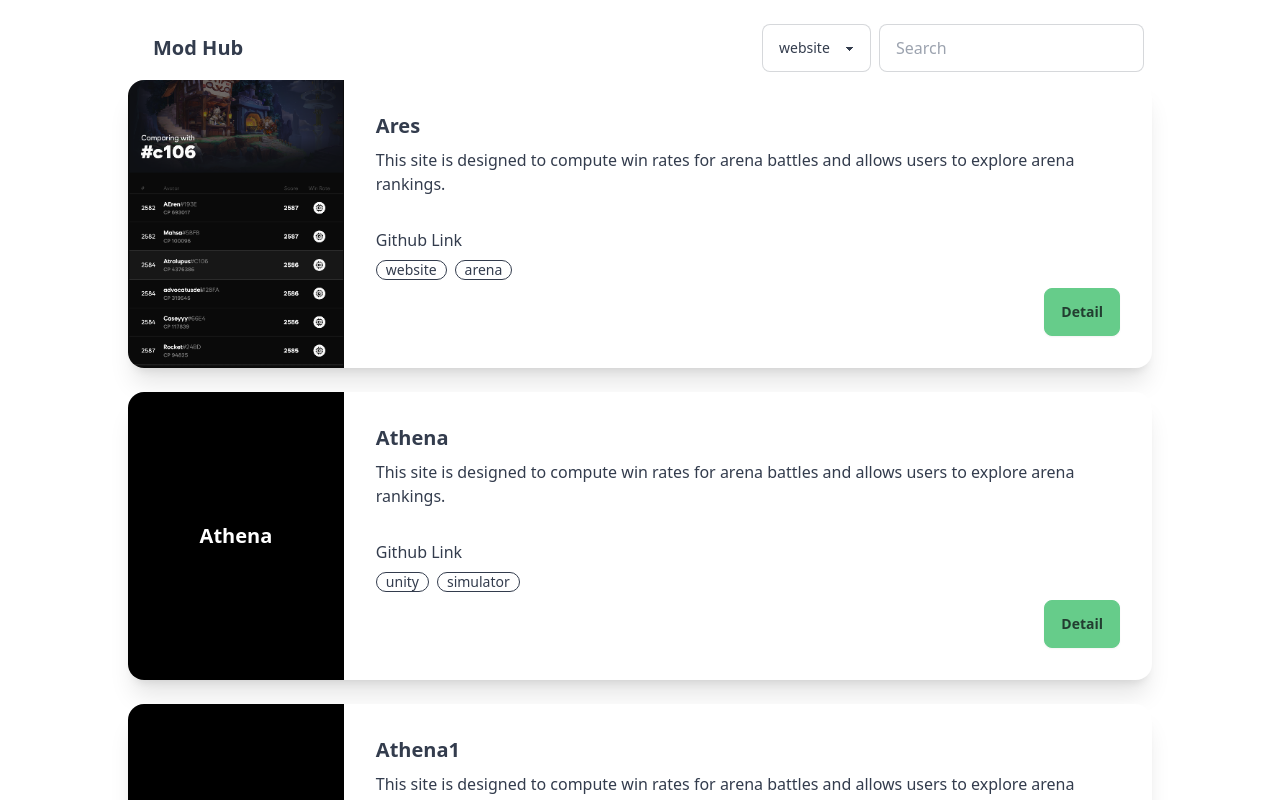
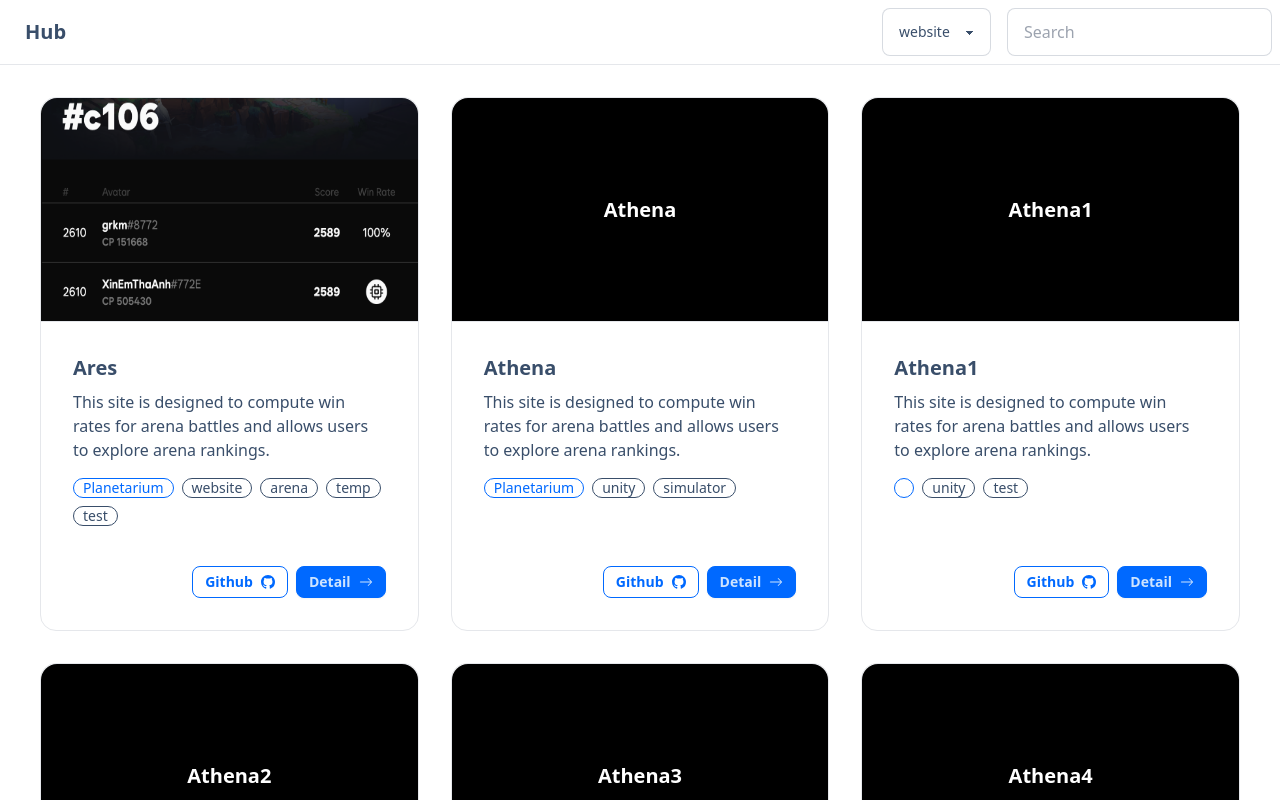
Before and after one commit to planetarium/hub, a Next.js app: page / in a window 1280 px wide. Shown: the top 800 px of the page. Built offline with nearby package versions, Linux system fonts and the light colour scheme.

Commit message:
Refactor design

```diff
--- a/data/mods/planetarium.ares.json
+++ b/data/mods/planetarium.ares.json
@@ -1,11 +1,15 @@
 {
     "id": "planetarium.ares",
     "title": "Ares",
+    "developer": "Planetarium",
+    "siteLink": "https://ares.nine-chronicles.dev",
     "summary": "This site is designed to compute win rates for arena battles and allows users to explore arena rankings.",
     "githubLink": "https://github.com/planetarium/arena-win-rate-calculator",
     "thumbnailExists": true,
     "tags": [
         "website",
-        "arena"
+        "arena",
+        "temp",
+        "test"
     ]
 }
--- a/data/mods/planetarium.athena.json
+++ b/data/mods/planetarium.athena.json
@@ -1,6 +1,7 @@
 {
     "id": "planetarium.athena",
     "title": "Athena",
+    "developer": "Planetarium",
     "summary": "This site is designed to compute win rates for arena battles and allows users to explore arena rankings.",
     "githubLink": "https://github.com/planetarium/NineChronicles.Mods",
     "thumbnailExists": false,
--- a/data/mods/planetarium.athena6.json
+++ /dev/null
@@ -1,8 +0,0 @@
-{
-    "id": "planetarium.athena6",
-    "title": "athena6",
-    "summary": "This site is designed to compute win rates for arena battles and allows users to explore arena rankings.",
-    "githubLink": "https://github.com/planetarium/NineChronicles.Mods",
-    "thumbnailExists": false,
-    "tags": []
-}
--- a/data/mods/planetarium.athena7.json
+++ /dev/null
@@ -1,8 +0,0 @@
-{
-    "id": "planetarium.athena7",
-    "title": "athena7",
-    "summary": "This site is designed to compute win rates for arena battles and allows users to explore arena rankings.",
-    "githubLink": "https://github.com/planetarium/NineChronicles.Mods",
-    "thumbnailExists": false,
-    "tags": []
-}
--- a/package.json
+++ b/package.json
@@ -12,6 +12,7 @@
     "next": "14.2.2",
     "react": "^18",
     "react-dom": "^18",
+    "react-icons": "^5.1.0",
     "react-markdown": "^9.0.1",
     "remark-gfm": "^4.0.0",
     "swr": "^2.2.5"
--- a/src/components/Layout.tsx
+++ b/src/components/Layout.tsx
@@ -7,9 +7,12 @@ interface LayoutProps {
 
 export default function RootLayout({ children, tags }: LayoutProps) {
   return (
-    <div className="flex flex-col items-center justify-between px-32 py-4">
+    <div
+      data-theme="winter"
+      className="flex flex-col items-center justify-between"
+    >
       <Navbar tags={tags} />
-      {children}
+      <div className="max-w-screen-xl mt-8 px-10">{children}</div>
     </div>
   );
 }
--- a/src/components/ModCard.tsx
+++ b/src/components/ModCard.tsx
@@ -1,46 +1,59 @@
 /* eslint-disable @next/next/no-img-element */
 import Link from "next/link";
+import { BsArrowRight, BsArrowUpRight, BsGithub } from "react-icons/bs";
 import type { ModData } from "@/types/mod";
 
 const ModCard = ({
   id,
   title,
+  developer,
   summary,
   githubLink,
   tags,
   thumbnailExists,
 }: ModData) => {
   return (
-    <div className="card card-side h-72 bg-base-100 shadow-xl">
+    <div className="card bg-base-100 border">
+      <figure className="w-full h-56 border-b">
         {thumbnailExists ? (
-        <figure>
-          <img
-            className="w-56 max-h-72"
-            src={`/images/${id}.jpg`}
-            alt="Movie"
-          />
-        </figure>
+          <img className="h-full" src={`/images/${id}.jpg`} alt="Movie" />
         ) : (
-        <figure>
-          <div className="w-56 max-h-72 flex flex-col items-center justify-center text-center bg-black text-white text-xl font-bold">
+          <div className="w-full h-full flex flex-col items-center justify-center text-center bg-black text-white text-xl font-bold">
             {title}
           </div>
+        )}
       </figure>
-      )}
       <div className="card-body">
-        <h2 className="card-title">{title}</h2>
-        <p>{summary}</p>
-        <a href={githubLink}>Github Link</a>
-        <div className="flex gap-2">
+        <div>
+          <p className="card-title">{title}</p>
+          {/* {siteLink && <a className="btn btn-xs btn-link" href={siteLink}>Site Link</a>} */}
+        </div>
+        <div className="flex flex-col gap-4 h-full">
+          <p className="flex-none">{summary}</p>
+          <div className="flex gap-2 flex-wrap">
+            <div key={developer} className="badge badge-primary badge-outline">
+              {developer}
+            </div>
             {tags.map((tag) => (
               <div key={tag} className="badge badge-outline">
                 {tag}
               </div>
             ))}
           </div>
-        <div className="card-actions justify-end">
-          <Link href={`/mods/${id}`} className="btn btn-primary">
+        </div>
+        <div className="card-actions justify-end mt-8">
+          <Link href={githubLink}>
+            <button className="btn btn-outline btn-primary btn-sm">
+              Github
+              <BsGithub />
+            </button>
+          </Link>
+
+          <Link href={`/mods/${id}`}>
+            <button className="btn btn-primary btn-sm">
               Detail
+              <BsArrowRight />
+            </button>
           </Link>
         </div>
       </div>
--- a/src/components/Navbar.tsx
+++ b/src/components/Navbar.tsx
@@ -56,16 +56,14 @@ const Navbar = ({ tags }: NavbarProps) => {
   };
 
   return (
-    <nav className="w-full">
-      <div className="navbar bg-base-100">
-        <div className="flex-1">
-          <Link href="/" className="btn btn-ghost text-xl">
-            Mod Hub
-          </Link>
-        </div>
+    <div className="navbar bg-base-100 border-b justify-center">
+      <div className="w-full max-w-screen-xl flex justify-between">
+        <Link href="/" className="btn btn-ghost text-xl">
+          Hub
+        </Link>
 
         {router.pathname === "/" && (
-          <div className="flex-none gap-2">
+          <div className="flex gap-4">
             <select
               className="select select-bordered w-full max-w-xs"
               onChange={handleTagChange}
@@ -89,7 +87,7 @@ const Navbar = ({ tags }: NavbarProps) => {
           </div>
         )}
       </div>
-    </nav>
+    </div>
   );
 };
 
--- a/src/pages/index.tsx
+++ b/src/pages/index.tsx
@@ -41,7 +41,7 @@ const ModListPage: NextPage<{ initialMods: ModData[] }> = ({ initialMods }) => {
   }, [title, tag, initialMods]);
 
   return (
-    <div className="w-full flex flex-col gap-6">
+    <div className="w-full grid grid-cols-3 gap-8">
       {filteredMods.map((mod) => (
         <ModCard key={mod.id} {...mod} />
       ))}
--- a/src/pages/mods/[id].tsx
+++ b/src/pages/mods/[id].tsx
@@ -1,3 +1,6 @@
+/* eslint-disable @next/next/no-img-element */
+import Link from "next/link";
+import { BsArrowRight, BsArrowUpRight, BsGithub } from "react-icons/bs";
 import type { GetStaticPaths, GetStaticProps, NextPage } from "next";
 
 import type { ModData } from "@/types/mod";
@@ -37,26 +40,59 @@ const ModDetailPage: NextPage<{ mod: ModData; readme: string }> = ({
   readme,
 }) => {
   return (
-    <div className="w-full px-6">
-      <div className="flex items-end">
-        {mod.thumbnailExists ? (
-          <img
-            className="w-56 max-h-72 mr-4"
-            src={`/images/${mod.id}.jpg`}
-            alt="Movie"
-          />
-        ) : (
-          <div className="w-56 max-h-72 mr-4 flex flex-col items-center justify-center text-center bg-black text-white text-xl font-bold">
-            {mod.title}
+    <div className="">
+      <div className="card card-side border shadow-sm h-72 overflow-hidden">
+        <figure className="h-full max-w-96 shrink-0 rounded-none">
+          {mod.thumbnailExists ? (
+            <img className="h-full" src={`/images/${mod.id}.jpg`} alt="Movie" />
+          ) : (
+            <div className="w-96 h-full flex flex-col items-center justify-center text-center bg-black text-white text-xl font-bold">
+              {mod.title}
+            </div>
+          )}
+        </figure>
+
+        <div className="card-body p-4">
+          <h1 className="card-title text-4xl">{mod.title}</h1>
+
+          <p className="text-lg m-1">{mod.summary}</p>
+
+          <div className="flex gap-2 flex-wrap">
+            <div
+              key={mod.developer}
+              className="badge badge-primary badge-lg badge-outline"
+            >
+              Created by <span className="ml-1 font-bold">{mod.developer}</span>
+            </div>
+            {mod.tags.map((tag) => (
+              <div key={tag} className="badge badge-outline badge-lg">
+                {tag}
+              </div>
+            ))}
           </div>
-        )}
-        <div className="flex flex-col">
-          <h1 className="text-4xl">{mod.title}</h1>
-          <p>{mod.summary}</p>
+          <div className="card-actions justify-end mt-8">
+            <Link href={mod.githubLink}>
+              <button className="btn btn-outline btn-primary">
+                Github
+                <BsGithub />
+              </button>
+            </Link>
+            {mod.siteLink && (
+              <Link href={mod.siteLink}>
+                <button className="btn btn-primary">
+                  Site Link
+                  <BsArrowRight />
+                </button>
+              </Link>
+            )}
+          </div>
         </div>
       </div>
-      <div className="divider">README</div>
-      <ReactMarkdown className="prose lg:prose-l" remarkPlugins={[remarkGfm]}>
+
+      <ReactMarkdown
+        className="w-full mx-auto max-w-full px-4 py-8 prose prose-img:rounded-xl prose-headings:border-b-2 prose-headings:pb-4 prose-a:text-blue-600"
+        remarkPlugins={[remarkGfm]}
+      >
         {readme}
       </ReactMarkdown>
     </div>
--- a/src/types/mod.ts
+++ b/src/types/mod.ts
@@ -1,6 +1,8 @@
 export type ModData = {
   id: string;
   title: string;
+  developer: string;
+  siteLink: string | undefined;
   summary: string;
   githubLink: string;
   tags: Array<string>;
```
Also changed, not shown: public/images/planetarium.ares.jpg, 1 other file (tests, documents, lock files or other folders). Lines whose indentation alone changed are shown as unchanged.
